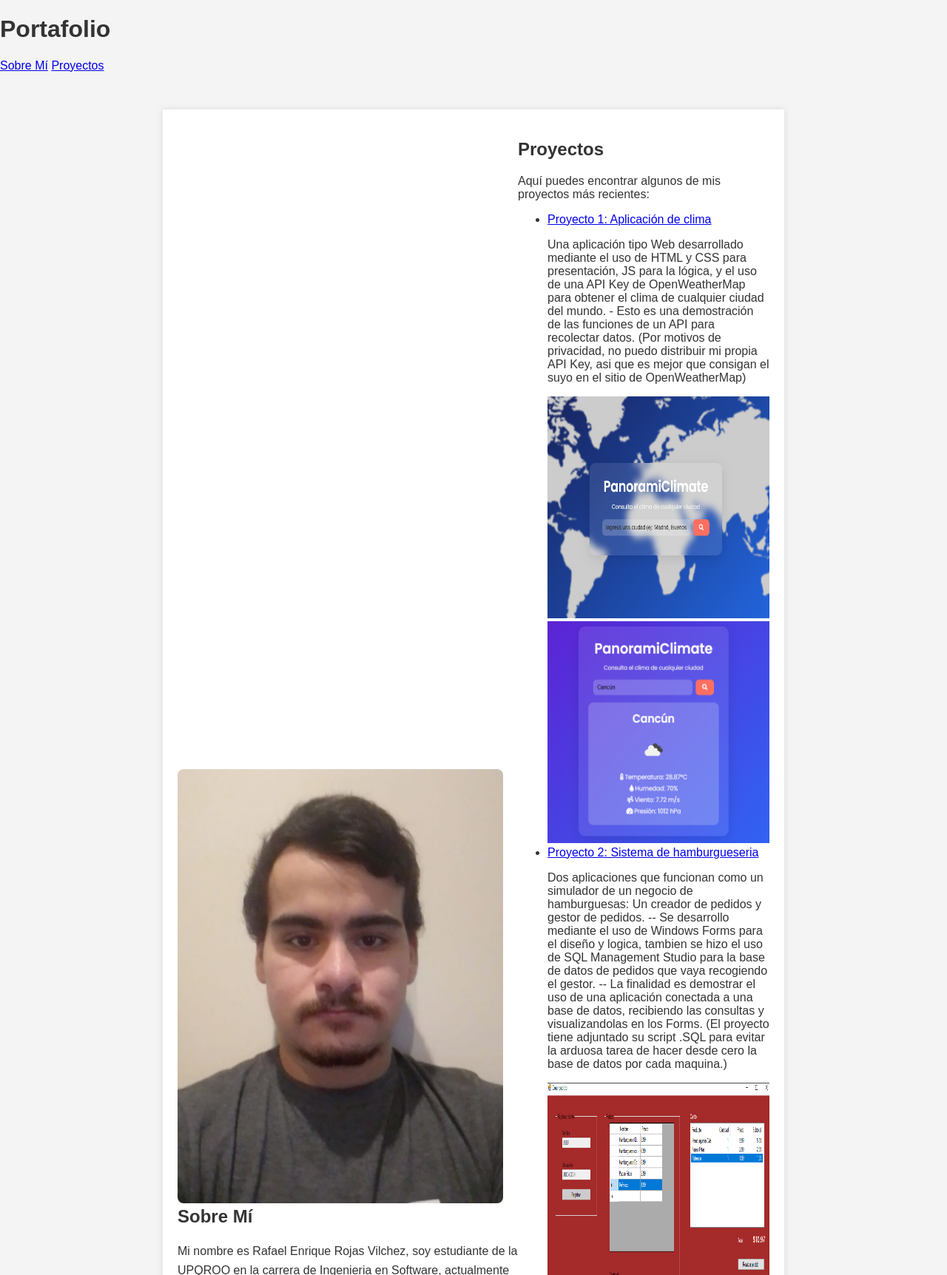
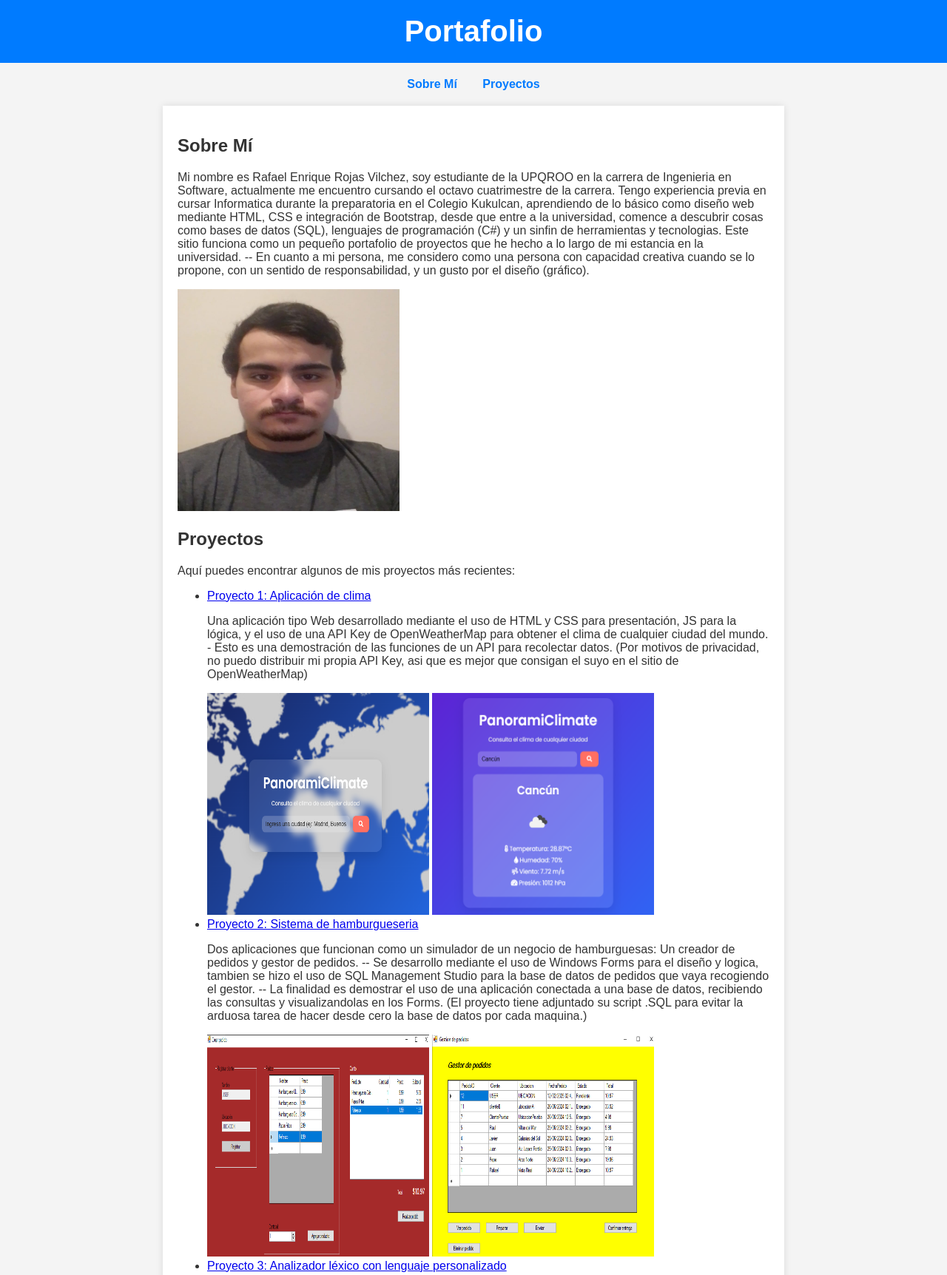
Before and after one commit to RafaelReds/rafaelreds.github.io, a plain HTML site: page index.html in a window 1280 px wide. Shown: the top 1724 px of the page at 74% size. Drawn offline with Linux system fonts and the light colour scheme.

Commit message:
revertido

```diff
--- a/index.html
+++ b/index.html
@@ -19,10 +19,6 @@
 
     <div class="container">
         <section id="about">
-            <div class="image-section">
-                <img src="/images/foto.jpg" alt="">
-            </div>
-            <div class="text-section">
             <h2>Sobre Mí</h2>
             <p>Mi nombre es Rafael Enrique Rojas Vilchez, soy estudiante de la UPQROO en la carrera de Ingenieria en Software,
                 actualmente me encuentro cursando el octavo cuatrimestre de la carrera.
@@ -36,12 +32,8 @@
                 estancia en la universidad. -- En cuanto a mi persona, me considero como una persona con capacidad creativa
                  cuando se lo propone, con un sentido de responsabilidad, y un gusto por el diseño (gráfico).
             </p>
-            </div>
-
+            <img src="/images/foto.jpg" width="300" height="300" alt="">
         </section>
-
-
-
 
         <section id="projects">
             <h2>Proyectos</h2>
--- a/styles.css
+++ b/styles.css
@@ -1,4 +1,3 @@
-/* Estilos generales */
 body {
     font-family: Arial, sans-serif;
     margin: 0;
@@ -7,38 +6,54 @@ body {
     color: #333;
 }
 
-/* Contenedor principal */
+/* Estilos del encabezado */
+header {
+    background-color: #007BFF;
+    color: white;
+    padding: 20px 0;
+    text-align: center;
+}
+
+header h1 {
+    margin: 0;
+    font-size: 2.5em;
+}
+
+/* Estilos de la navegación */
+nav {
+    margin: 20px 0;
+    text-align: center;
+}
+
+nav a {
+    margin: 0 15px;
+    text-decoration: none;
+    color: #007BFF;
+    font-weight: bold;
+}
+
+nav a:hover {
+    text-decoration: underline;
+}
+
+/* Estilos del contenedor principal */
 .container {
-    display: flex; /* Usamos flexbox para crear el layout */
-    align-items: center; /* Alinea verticalmente los elementos */
     max-width: 800px;
-    margin: 50px auto;
+    margin: 0 auto;
     padding: 20px;
     background-color: white;
     box-shadow: 0 0 10px rgba(0, 0, 0, 0.1);
 }
 
-/* Sección de la imagen */
-.image-section {
-    flex: 1;
-    margin-right: 20px;
+/* Estilos del pie de página */
+footer {
+    text-align: center;
+    padding: 20px 0;
+    background-color: #007BFF;
+    color: white;
+    margin-top: 20px;
 }
 
-.image-section img {
-    max-width: 100%;
-    height: auto;
-    border-radius: 8px;
+footer p {
+    margin: 0;
 }
-
-/* Sección del texto */
-.text-section {
-    flex: 2;
-}
-
-.text-section h2 {
-    margin-top: 0;
-}
-
-.text-section p {
-    line-height: 1.6;
-}
```
Lines whose indentation alone changed are shown as unchanged.
